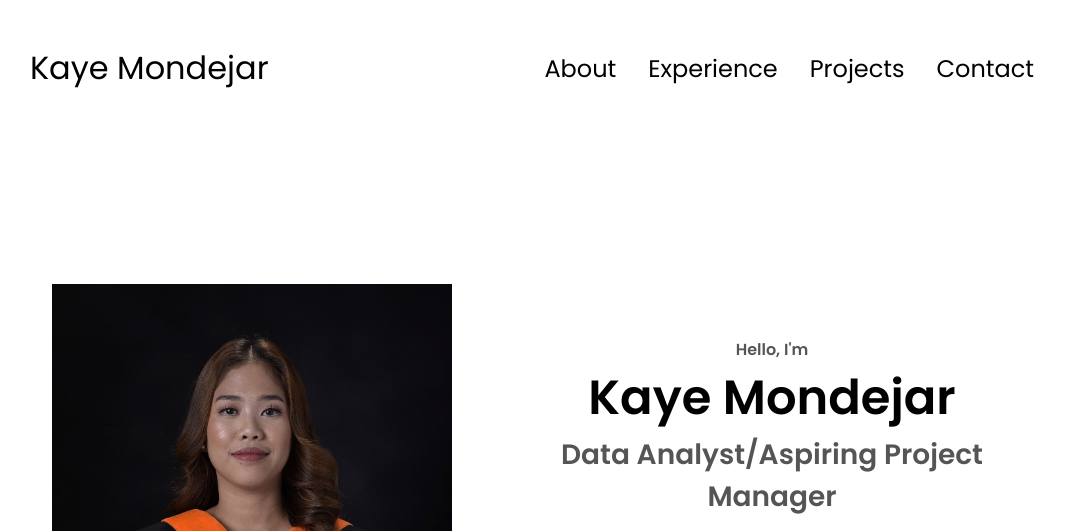
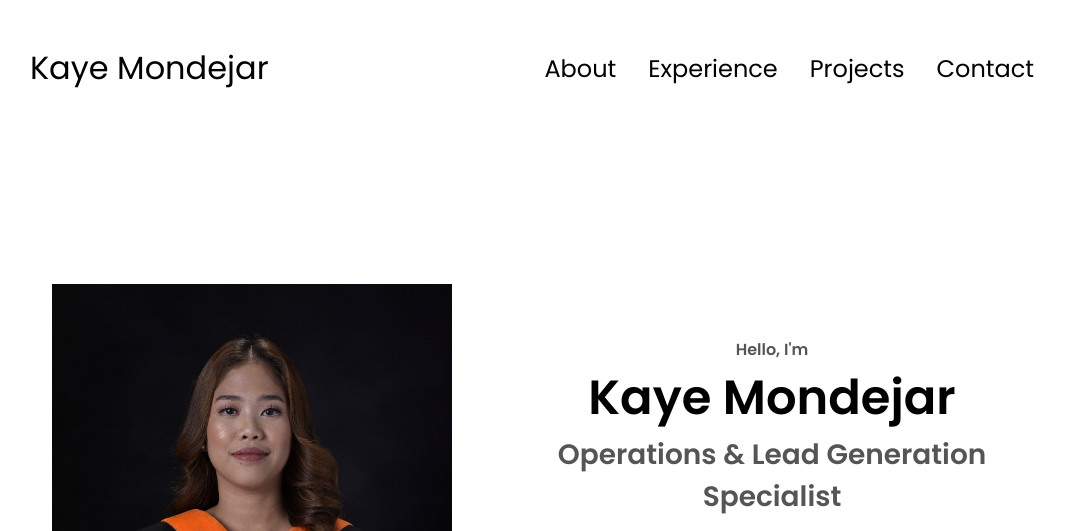
Before and after one commit to KayeMondejar/kayemondejar.github.io, a plain HTML site: page index.html in a window 1280 px wide. Shown: the top 531 px of the page, without its empty margins (108-1173 px from the left). Drawn offline with Linux system fonts and the light colour scheme.

Commit message:
Update index.html

```diff
--- a/index.html
+++ b/index.html
@@ -43,7 +43,7 @@
       <div class="section__text">
         <p class="section__text__p1">Hello, I'm</p>
         <h1 class="title">Kaye Mondejar</h1>
-        <p class="section__text__p2">Data Analyst/Aspiring Project Manager</p>
+        <p class="section__text__p2">Operations & Lead Generation Specialist</p>
         <div class="btn-container">
           <button
             class="btn btn-color-2"
```
